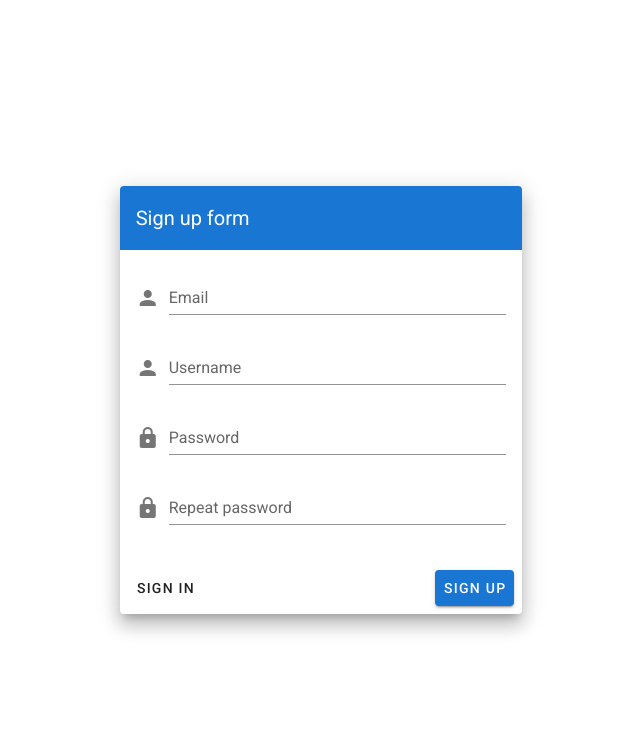
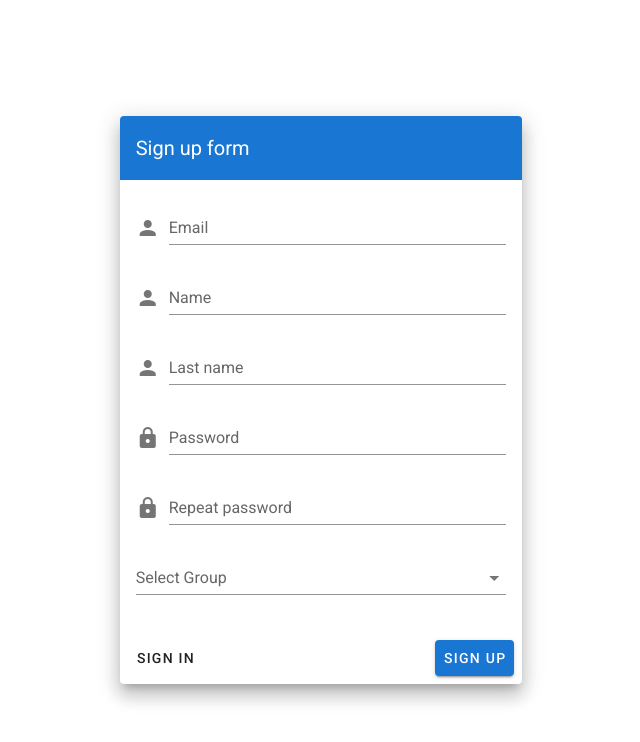
Before and after one commit to gotoinc/gotoinc-vue-example, a Vue app: page /register in a window 1280 px wide. Shown: the top 742 px of the page, without its empty margins (319-959 px from the left). Built offline with nearby package versions, Linux system fonts and the light colour scheme; no server answers; what actioncable-vue would draw is missing.

Commit message:
Fixed register with group

```diff
--- /dev/null
+++ b/src/components/helpers/locales.js
@@ -0,0 +1,3 @@
+export default function inPrimaryLocale(text, locale = 'en') {
+  return JSON.parse(text)[locale]
+}
--- a/src/store/actions.js
+++ b/src/store/actions.js
@@ -1,6 +1,7 @@
 import axios from 'axios'
 import router from '@/router'
 import env from '@/components/helpers/EnvVariables.js'
+import inPrimaryLocale from '../components/helpers/locales.js'
 
 export default {
   login({commit}, credentials) {
@@ -37,6 +38,7 @@ export default {
         .catch(err => {
           commit('auth_error', err)
           localStorage.removeItem('token')
+          console.log(err.response)
           let key = Object.keys(err.response.data)[0]
           let msg = key + " " + err.response.data[key][0]
           reject(msg)
@@ -67,5 +69,19 @@ export default {
         content: 'Dima'
       }
     });
+  },
+  getGroups({ commit }) {
+    axios({url: `${env.api}/groups.json`, method: 'GET' })
+    .then(resp => {
+      const { data }  = resp.data
+      const filteredGroups = data.map(group => ({
+                          name: inPrimaryLocale(group.attributes.name),
+                          id: group.attributes.id
+                        }))
+      commit('set_groups', filteredGroups)
+    })
+    .catch(err => {
+      console.log(err.response)
+    })
   }
 }
--- a/src/store/mutations.js
+++ b/src/store/mutations.js
@@ -17,5 +17,8 @@ export default {
   },
   set_profile(state, payload) {
     state.user = payload
+  },
+  set_groups(state, payload) {
+    state.groups = payload
   }
 }
--- a/src/store/state.js
+++ b/src/store/state.js
@@ -1,5 +1,6 @@
 export default {
   status: '',
   token: localStorage.getItem('token') || '',
-  user : {}
+  user : {},
+  groups: []
 }
--- a/src/views/auth/Register.vue
+++ b/src/views/auth/Register.vue
@@ -36,16 +36,25 @@
                     :error-messages="emailError($v.form.email)"
                   ></v-text-field>
                   <v-text-field
-                    label="Username"
-                    name="username"
+                    label="Name"
+                    name="name"
                     prepend-icon="mdi-account"
                     type="text"
-                    v-model="form.username"
-                    @input="$v.form.username.$touch()"
-                    :class="{ 'clr-error': $v.form.username.$error }"
-                    :error-messages="usernameError($v.form.username)"
+                    v-model="form.name"
+                    @input="$v.form.name.$touch()"
+                    :class="{ 'clr-error': $v.form.name.$error }"
+                    :error-messages="nameError($v.form.name)"
                   ></v-text-field>
-
+                  <v-text-field
+                    label="Last name"
+                    name="last_name"
+                    prepend-icon="mdi-account"
+                    type="text"
+                    v-model="form.last_name"
+                    @input="$v.form.last_name.$touch()"
+                    :class="{ 'clr-error': $v.form.last_name.$error }"
+                    :error-messages="lastNameError($v.form.last_name)"
+                  ></v-text-field>
                   <v-text-field
                     id="password"
                     label="Password"
@@ -68,6 +77,17 @@
                     :class="{ 'clr-error': $v.form.repeatPassword.$error }"
                     :error-messages="repeatPasswordError($v.form.repeatPassword)"
                   ></v-text-field>
+                  <v-select
+                    v-model="form.group_id"
+                    :items="groups"
+                    label="Select Group"
+                    item-text="name"
+                    item-value="id"
+                    @input="$v.form.group_id.$touch()"
+                    :class="{ 'clr-error': $v.form.group_id.$error }"
+                    :error-messages="GroupError($v.form.group_id)"
+                  >
+                  </v-select>
                 </v-form>
               </v-card-text>
               <v-card-actions>
@@ -89,6 +109,7 @@
   //import { mapActions } from 'vuex'
   import ErrorAlert from '@/components/common/ErrorAlert'
   import { required, minLength, email, sameAs } from 'vuelidate/lib/validators'
+  import { mapState } from 'vuex'
 
   export default {
     components: {
@@ -98,30 +119,36 @@
       return {
         form: {
           email: '',
-          username: '',
+          name: '',
+          last_name: '',
           password: '',
-          repeatPassword: ''
+          repeatPassword: '',
+          group_id: null
         },
         error: ''
       }
     },
     computed: {
+      ...mapState(['groups'])
     },
     validations: {
       form: {
         email: { required, email },
-        username: { required, minLength: minLength(3) },
+        name: { required, minLength: minLength(3) },
+        last_name: { required, minLength: minLength(3) },
         password: { required, minLength: minLength(6) },
         repeatPassword: {
           required,
           sameAsPassword: sameAs(function() {
             return this.form.password
           })
-        }
+        },
+        group_id: { required }
       }
     },
     created () {
       this.$vuetify.theme.dark = false
+      this.$store.dispatch('getGroups')
     },
     methods: {
       register(validation) {
@@ -148,13 +175,24 @@
           return []
         }
       },
-      usernameError(field) {
+      nameError(field) {
         if (!field.$dirty) {
           return
         } else if (!field.required) {
-          return 'Username is required'
+          return 'Name is required'
         } else if (!field.minLength) {
-          return 'Username is too short'
+          return 'Name is too short'
+        } else {
+          return []
+        }
+      },
+      lastNameError(field) {
+        if (!field.$dirty) {
+          return
+        } else if (!field.required) {
+          return 'Last name is required'
+        } else if (!field.minLength) {
+          return 'Last name is too short'
         } else {
           return []
         }
@@ -180,6 +218,15 @@
         } else {
           return []
         }
+      },
+      GroupError(field) {
+        if (!field.$dirty) {
+          return
+        } else if (!field.required) {
+          return 'Group is required'
+        } else {
+          return []
+        }
       }
     }
   }
```
